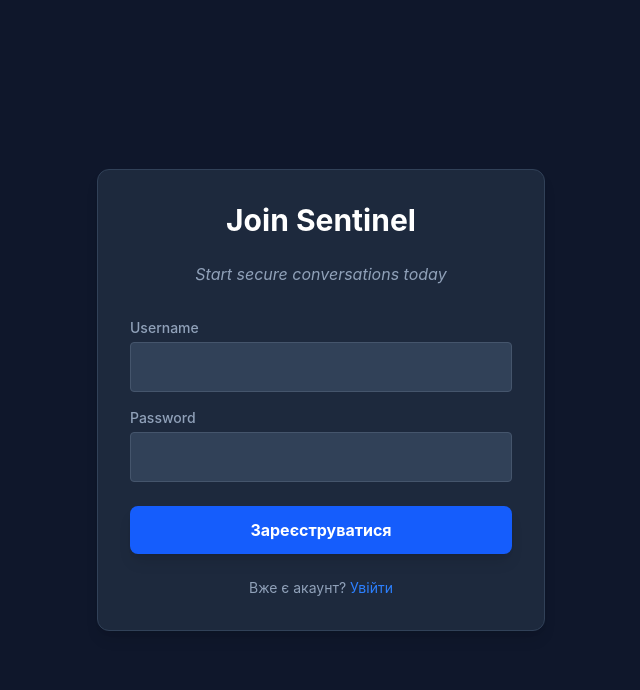
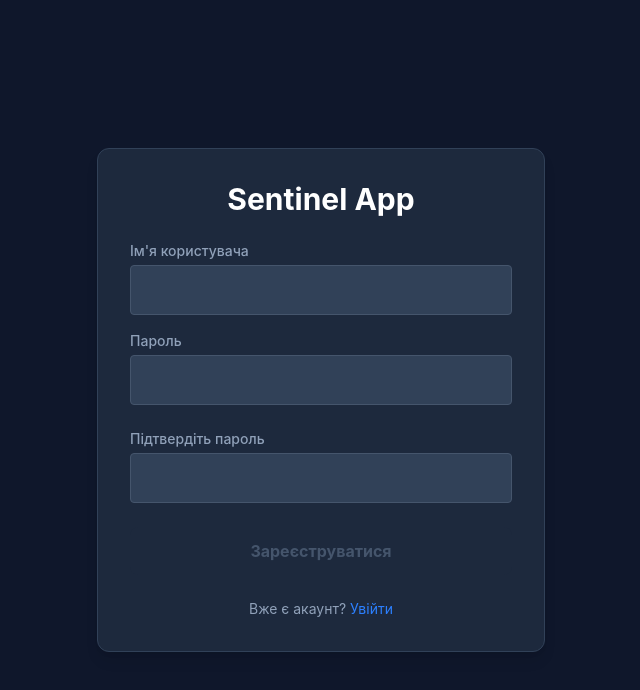
Before and after one commit to denys1953/sentinel-frontend, a React (Vite) app: page /register in a window 1280 px wide. Shown: the top 690 px of the page, without its empty margins (319-959 px from the left). Built offline with nearby package versions, Linux system fonts and the light colour scheme; no server answers.

Commit message:
feat: implement password validation and confirmation on registration, localize UI, and improve conversation list sorting stability.

```diff
--- a/src/components/chat/ProfileModal.jsx
+++ b/src/components/chat/ProfileModal.jsx
@@ -10,7 +10,6 @@ export default function ProfileModal({ onClose }) {
   const [success, setSuccess] = useState('');
   const fileInputRef = useRef(null);
 
-  // 2FA state is view-only now as it's mandatory
 
   const handleAvatarClick = () => {
     if (!uploading && fileInputRef.current) {
@@ -23,7 +22,7 @@ export default function ProfileModal({ onClose }) {
     if (!file) return;
 
     if (file.size > 5 * 1024 * 1024) {
-      setError('File size must be less than 5MB');
+      setError('Розмір файлу має бути менше 5 МБ');
       return;
     }
 
@@ -42,7 +41,7 @@ export default function ProfileModal({ onClose }) {
       await updateUser();
     } catch (err) {
       console.error("Failed to upload avatar:", err);
-      setError('Failed to upload avatar. Please try again.');
+      setError('Не вдалося завантажити аватар. Спробуйте ще раз.');
     } finally {
       setUploading(false);
       if (fileInputRef.current) {
--- a/src/context/SocketContext.jsx
+++ b/src/context/SocketContext.jsx
@@ -14,6 +14,16 @@ export const SocketProvider = ({ children }) => {
   const currentChatIdRef = useRef(null);
   const socketRef = useRef(null);
   const reconnectTimeoutRef = useRef(null);
+  const [lastUserId, setLastUserId] = useState(user?.id);
+
+  useEffect(() => {
+    if (user?.id !== lastUserId) {
+      setMessages([]);
+      setCurrentChatId(null);
+      currentChatIdRef.current = null;
+      setLastUserId(user?.id);
+    }
+  }, [user?.id, lastUserId]);
 
   const connect = useCallback(() => {
     if (!user || !privateKey) return;
@@ -156,13 +166,8 @@ export const SocketProvider = ({ children }) => {
                return [...prev, incomingMsg];
             });
 
-            const isCurrentChat = currentChatIdRef.current && Number(incomingMsg.conversation_id) === Number(currentChatIdRef.current);
-            if (!error && incomingMsg.sender_fp !== user.fingerprint && !isCurrentChat) {
-              showNotification(
-                "Нове повідомлення",
-                content,
-                incomingMsg.sender_fp
-              );
+            if (typeof window !== 'undefined' && window.__triggerSidebarUpdate) {
+              window.__triggerSidebarUpdate();
             }
           } catch (err) {
             console.error("WebSocket data transformation error:", err);
--- a/src/pages/LoginPage.jsx
+++ b/src/pages/LoginPage.jsx
@@ -140,7 +140,6 @@ export default function LoginPage() {
     <div className="min-h-screen flex items-center justify-center bg-slate-900 font-sans">
       <form onSubmit={handleLogin} className="bg-slate-800 p-8 rounded-xl shadow-lg w-full max-w-md border border-slate-700">
         <h2 className="text-3xl font-bold text-white mb-6 text-center text-blue-400">Sentinel App</h2>
-        <p className="text-slate-400 text-center mb-8 italic">Secure messaging for everyone</p>
 
         {isExpired && (
           <div className="bg-yellow-500/10 border border-yellow-500 text-yellow-500 p-3 rounded mb-4 text-sm font-medium">
@@ -151,7 +150,7 @@ export default function LoginPage() {
         {error && <div className="bg-red-500/10 border border-red-500 text-red-500 p-3 rounded mb-4 text-sm font-medium">{error}</div>}
 
         <div className="mb-4">
-          <label className="block text-slate-400 text-sm font-medium mb-1">Username</label>
+          <label className="block text-slate-400 text-sm font-medium mb-1">Ім'я користувача</label>
           <input
             type="text"
             className="w-full p-3 rounded bg-slate-700 text-white border border-slate-600 focus:border-blue-500 outline-none transition"
@@ -162,7 +161,7 @@ export default function LoginPage() {
         </div>
 
         <div className="mb-6">
-          <label className="block text-slate-400 text-sm font-medium mb-1">Password</label>
+          <label className="block text-slate-400 text-sm font-medium mb-1">Пароль</label>
           <input
             type="password"
             className="w-full p-3 rounded bg-slate-700 text-white border border-slate-600 focus:border-blue-500 outline-none transition"
--- a/src/pages/RegisterPage.jsx
+++ b/src/pages/RegisterPage.jsx
@@ -8,6 +8,7 @@ import { useAuth } from '../context/AuthContext';
 export default function RegisterPage() {
   const [username, setUsername] = useState('');
   const [password, setPassword] = useState('');
+  const [confirmPassword, setConfirmPassword] = useState('');
   const [error, setError] = useState('');
   const [success, setSuccess] = useState(false);
   const [loading, setLoading] = useState(false);
@@ -161,8 +162,7 @@ export default function RegisterPage() {
   return (
     <div className="min-h-screen flex items-center justify-center bg-slate-900 font-sans">
       <form onSubmit={handleRegister} className="bg-slate-800 p-8 rounded-xl shadow-lg w-full max-w-md border border-slate-700">
-        <h2 className="text-3xl font-bold text-white mb-6 text-center text-blue-400">Join Sentinel</h2>
-        <p className="text-slate-400 text-center mb-8 italic">Start secure conversations today</p>
+        <h2 className="text-3xl font-bold text-white mb-6 text-center text-blue-400">Sentinel App</h2>
 
         {success && (
           <div className="bg-green-500/10 border border-green-500 text-green-500 p-3 rounded mb-4 text-sm font-medium animate-pulse">
@@ -173,7 +173,7 @@ export default function RegisterPage() {
         {error && <div className="bg-red-500/10 border border-red-500 text-red-500 p-3 rounded mb-4 text-sm font-medium">{error}</div>}
 
         <div className="mb-4">
-          <label className="block text-slate-400 text-sm font-medium mb-1">Username</label>
+          <label className="block text-slate-400 text-sm font-medium mb-1">Ім'я користувача</label>
           <input
             type="text"
             className="w-full p-3 rounded bg-slate-700 text-white border border-slate-600 focus:border-blue-500 outline-none transition"
@@ -184,20 +184,75 @@ export default function RegisterPage() {
         </div>
 
         <div className="mb-6">
-          <label className="block text-slate-400 text-sm font-medium mb-1">Password</label>
+          <label className="block text-slate-400 text-sm font-medium mb-1">Пароль</label>
+          <div className="relative">
+            <input
+              type="password"
+              className={`w-full p-3 rounded bg-slate-700 text-white border outline-none transition-all duration-300 ${
+                password.length >= 8 && /[A-Z]/.test(password) && /[!@#$%^&*(),.?":{}|<>]/.test(password)
+                  ? 'border-green-500/50 shadow-[0_0_15px_rgba(34,197,94,0.1)]'
+                  : password.length > 0
+                    ? 'border-amber-500/30'
+                    : 'border-slate-600 focus:border-blue-500'
+              }`}
+              value={password}
+              onChange={(e) => setPassword(e.target.value)}
+              required
+            />
+          </div>
+          {password && (
+            <div className="mt-3 h-1.5 w-full bg-slate-800 rounded-full overflow-hidden">
+              <div
+                className={`h-full transition-all duration-500 ease-out ${
+                  [
+                    password.length >= 8,
+                    /[A-Z]/.test(password),
+                    /[!@#$%^&*(),.?":{}|<>]/.test(password)
+                  ].filter(Boolean).length === 3
+                    ? 'bg-green-500 shadow-[0_0_10px_rgba(34,197,94,0.5)]'
+                    : [
+                        password.length >= 8,
+                        /[A-Z]/.test(password),
+                        /[!@#$%^&*(),.?":{}|<>]/.test(password)
+                      ].filter(Boolean).length === 2
+                      ? 'bg-yellow-500 shadow-[0_0_10px_rgba(234,179,8,0.3)]'
+                      : 'bg-red-500 shadow-[0_0_10px_rgba(239,68,68,0.3)]'
+                }`}
+                style={{
+                  width: `${([
+                    password.length >= 8,
+                    /[A-Z]/.test(password),
+                    /[!@#$%^&*(),.?":{}|<>]/.test(password)
+                  ].filter(Boolean).length / 3) * 100}%`
+                }}
+              />
+            </div>
+          )}
+        </div>
+
+        <div className="mb-6">
+          <label className="block text-slate-400 text-sm font-medium mb-1">Підтвердіть пароль</label>
           <input
             type="password"
-            className="w-full p-3 rounded bg-slate-700 text-white border border-slate-600 focus:border-blue-500 outline-none transition"
-            value={password}
-            onChange={(e) => setPassword(e.target.value)}
+            className={`w-full p-3 rounded bg-slate-700 text-white border outline-none transition-all duration-300 ${
+              confirmPassword
+                ? (password === confirmPassword ? 'border-green-500/50 shadow-[0_0_10px_rgba(34,197,94,0.1)]' : 'border-red-500/50 shadow-[0_0_10px_rgba(239,68,68,0.1)]')
+                : 'border-slate-600 focus:border-blue-500'
+            }`}
+            value={confirmPassword}
+            onChange={(e) => setConfirmPassword(e.target.value)}
             required
           />
         </div>
 
         <button
           type="submit"
-          disabled={loading}
-          className="w-full bg-blue-600 hover:bg-blue-500 disabled:bg-blue-800 text-white font-bold p-3 rounded-lg transition active:scale-95 shadow-lg"
+          disabled={
+            loading ||
+            !(password.length >= 8 && /[A-Z]/.test(password) && /[!@#$%^&*(),.?":{}|<>]/.test(password)) ||
+            password !== confirmPassword
+          }
+          className="w-full bg-blue-600 hover:bg-blue-500 disabled:bg-slate-800 disabled:text-slate-600 text-white font-bold p-3 rounded-lg transition-all active:scale-95 shadow-lg disabled:shadow-none"
         >
           {loading ? 'Створення акаунту...' : 'Зареєструватися'}
         </button>
```
Also changed, not shown: src/components/chat/Sidebar.jsx (+9 -41 lines).
